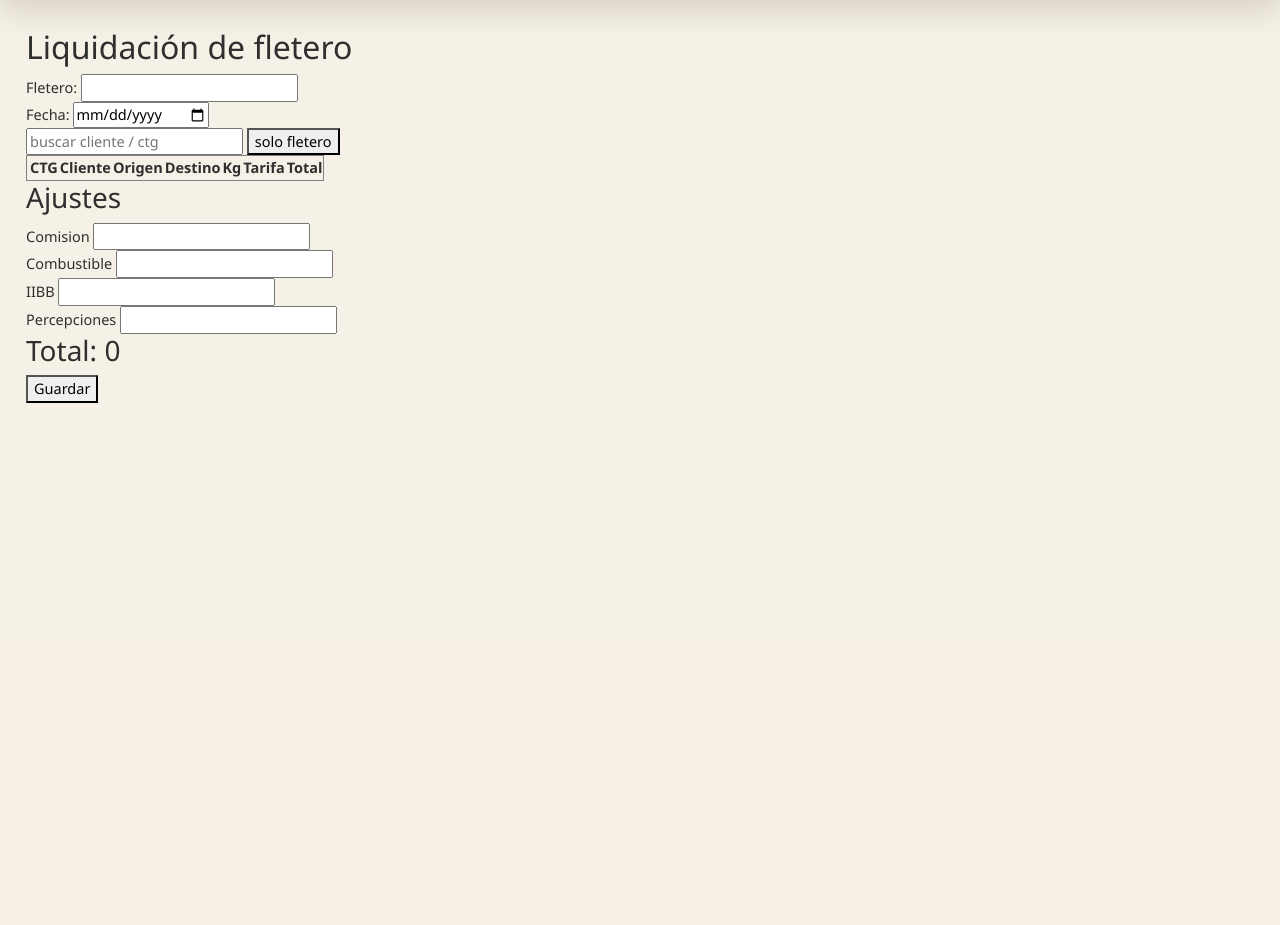
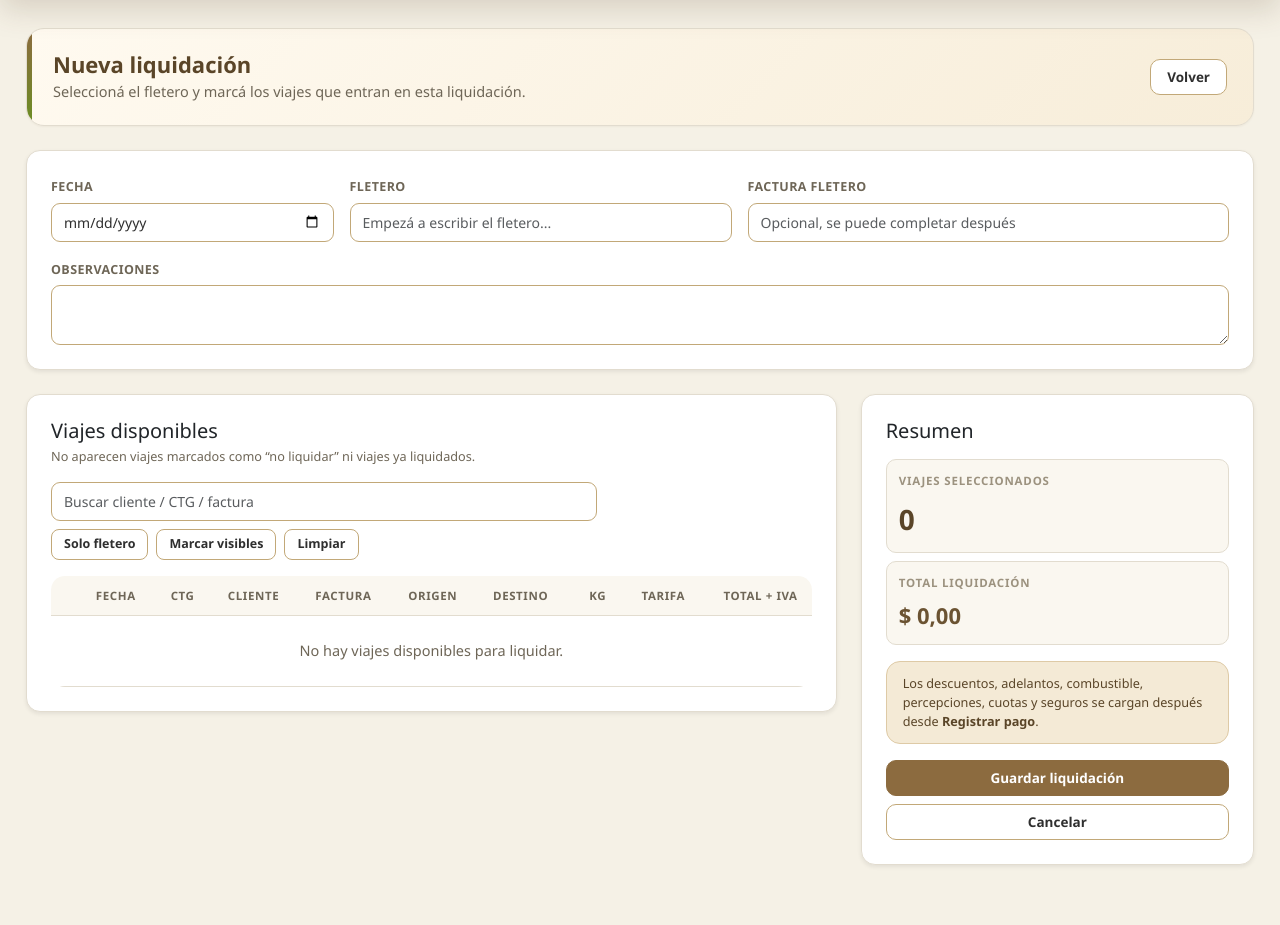
Before and after one commit to Fabiohernang/control-viajes-fusionado-ccc, a Flask app: page /liquidaciones/nueva in a window 1280 px wide. Shown: the part 179-1104 px from the top of the page. Before the commit the page ends 582 px from the top, so only its background shows below. Run offline with Flask 3, Linux system fonts and the light colour scheme; the visitor is signed in with stand-in values (Sample User, id 1); lists and menus that the app fills with data are empty; some libraries are stand-ins or nearby versions.

Commit message:
Polish liquidacion form and remove adjustments

```diff
--- a/templates/liquidacion_form.html
+++ b/templates/liquidacion_form.html
@@ -1,70 +1,151 @@
 {% extends "base.html" %}
-{% block title %}Nueva liquidación{% endblock %}
+{% block title %}{% if liquidacion %}Editar liquidación{% else %}Nueva liquidación{% endif %}{% endblock %}
 
 {% block content %}
-<h2>Liquidación de fletero</h2>
+{% set seleccionados = liquidacion.items|map(attribute='viaje_id')|list if liquidacion else [] %}
 
-<form method="post">
+<div class="hero-panel mb-4">
+  <div class="d-flex flex-wrap justify-content-between align-items-center gap-3 w-100">
+    <div>
+      <h1 class="page-title mb-1">{% if liquidacion %}Editar liquidación{% else %}Nueva liquidación{% endif %}</h1>
+      <div class="text-secondary">Seleccioná el fletero y marcá los viajes que entran en esta liquidación.</div>
+    </div>
+    <a href="{{ url_for('liquidaciones.liquidaciones') }}" class="btn btn-outline-secondary">Volver</a>
+  </div>
+</div>
 
-Fletero: <input name="fletero" id="fletero"><br>
-Fecha: <input type="date" name="fecha"><br>
+<form method="post" class="row g-4" id="liqForm">
+  <div class="col-12">
+    <div class="card app-card shadow-sm">
+      <div class="card-body p-4">
+        <div class="row g-3 align-items-end">
+          <div class="col-md-3">
+            <label class="form-label">Fecha</label>
+            <input class="form-control" type="date" name="fecha" value="{{ liquidacion.fecha.strftime('%Y-%m-%d') if liquidacion else '' }}" required>
+          </div>
+          <div class="col-md-4">
+            <label class="form-label">Fletero</label>
+            <input class="form-control" name="fletero" id="fletero" list="fleteros_list" value="{{ liquidacion.fletero if liquidacion else '' }}" required placeholder="Empezá a escribir el fletero...">
+            <datalist id="fleteros_list">
+              {% for f in fleteros %}<option value="{{ f }}">{% endfor %}
+            </datalist>
+          </div>
+          <div class="col-md-5">
+            <label class="form-label">Factura fletero</label>
+            <input class="form-control" name="factura_fletero" value="{{ liquidacion.factura_fletero if liquidacion else '' }}" placeholder="Opcional, se puede completar después">
+          </div>
+          <div class="col-12">
+            <label class="form-label">Observaciones</label>
+            <textarea class="form-control" name="observaciones" rows="2">{{ liquidacion.observaciones if liquidacion else '' }}</textarea>
+          </div>
+        </div>
+      </div>
+    </div>
+  </div>
 
-<input id="buscar" placeholder="buscar cliente / ctg">
-<button type="button" onclick="filtrarFletero()">solo fletero</button>
+  <div class="col-lg-8">
+    <div class="card app-card shadow-sm">
+      <div class="card-body p-4">
+        <div class="d-flex flex-wrap justify-content-between align-items-end gap-3 mb-3">
+          <div>
+            <h2 class="h5 mb-1">Viajes disponibles</h2>
+            <div class="text-secondary small">No aparecen viajes marcados como “no liquidar” ni viajes ya liquidados.</div>
+          </div>
+          <div class="d-flex gap-2 flex-wrap">
+            <input id="buscar" class="form-control form-control-sm" style="min-width:230px" placeholder="Buscar cliente / CTG / factura">
+            <button type="button" class="btn btn-sm btn-outline-secondary" id="btnFiltrarFletero">Solo fletero</button>
+            <button type="button" class="btn btn-sm btn-outline-secondary" id="btnMarcarVisibles">Marcar visibles</button>
+            <button type="button" class="btn btn-sm btn-outline-secondary" id="btnLimpiar">Limpiar</button>
+          </div>
+        </div>
 
-<table border="1">
+        <div class="table-responsive">
+          <table class="table table-hover align-middle mb-0 admin-table">
+            <thead>
               <tr>
-<th></th><th>CTG</th><th>Cliente</th><th>Origen</th><th>Destino</th><th>Kg</th><th>Tarifa</th><th>Total</th>
+                <th></th>
+                <th>Fecha</th>
+                <th>CTG</th>
+                <th>Cliente</th>
+                <th>Factura</th>
+                <th>Origen</th>
+                <th>Destino</th>
+                <th class="text-end">Kg</th>
+                <th class="text-end">Tarifa</th>
+                <th class="text-end">Total + IVA</th>
               </tr>
+            </thead>
+            <tbody>
               {% for v in viajes %}
-<tr class="fila" data-fletero="{{v.fletero}}" data-texto="{{v.cliente}} {{v.ctg}}">
-<td><input type="checkbox" name="viaje_ids" value="{{v.id}}" data-importe="{{v.importe_con_iva}}"></td>
-<td>{{v.ctg}}</td>
-<td>{{v.cliente}}</td>
-<td>{{v.origen}}</td>
-<td>{{v.destino}}</td>
-<td>{{v.kg}}</td>
-<td>{{v.tarifa}}</td>
-<td>{{v.importe_con_iva}}</td>
+              <tr class="fila-viaje" data-fletero="{{ v.fletero|lower }}" data-texto="{{ (v.cliente ~ ' ' ~ (v.ctg or '') ~ ' ' ~ (v.factura or '') ~ ' ' ~ (v.origen or '') ~ ' ' ~ (v.destino or ''))|lower }}">
+                <td><input class="form-check-input viaje-check" type="checkbox" name="viaje_ids" value="{{ v.id }}" data-importe="{{ v.importe_con_iva }}" {% if v.id in seleccionados %}checked{% endif %}></td>
+                <td>{{ v.fecha.strftime('%d/%m/%Y') }}</td>
+                <td>{{ v.ctg or '-' }}</td>
+                <td><strong>{{ v.cliente }}</strong></td>
+                <td>{{ v.factura or '-' }}</td>
+                <td>{{ v.origen or '-' }}</td>
+                <td>{{ v.destino or '-' }}</td>
+                <td class="text-end">{{ v.kg }}</td>
+                <td class="text-end">{{ v.tarifa|ars }}</td>
+                <td class="text-end amount-cell amount-strong">{{ v.importe_con_iva|ars }}</td>
               </tr>
+              {% else %}
+              <tr><td colspan="10" class="text-center text-secondary py-4">No hay viajes disponibles para liquidar.</td></tr>
               {% endfor %}
+            </tbody>
           </table>
+        </div>
+      </div>
+    </div>
+  </div>
 
-<h3>Ajustes</h3>
-Comision <input id="comision" name="comision_manual"><br>
-Combustible <input name="combustible"><br>
-IIBB <input name="retencion_iibb"><br>
-Percepciones <input name="percepciones_comision"><br>
-
-<h3>Total: <span id="total">0</span></h3>
-
-<button>Guardar</button>
+  <div class="col-lg-4">
+    <div class="card app-card shadow-sm sticky-top" style="top:1rem;">
+      <div class="card-body p-4">
+        <h2 class="h5 mb-3">Resumen</h2>
+        <div class="metric-block mb-2">
+          <div class="kpi-label">Viajes seleccionados</div>
+          <div class="kpi-value" id="cant">0</div>
+        </div>
+        <div class="metric-block mb-3">
+          <div class="kpi-label">Total liquidación</div>
+          <div class="kpi-money" id="total">$ 0,00</div>
+        </div>
+        <div class="alert alert-info small">Los descuentos, adelantos, combustible, percepciones, cuotas y seguros se cargan después desde <b>Registrar pago</b>.</div>
+        <button class="btn btn-primary w-100 mb-2" type="submit">Guardar liquidación</button>
+        <a class="btn btn-outline-secondary w-100" href="{{ url_for('liquidaciones.liquidaciones') }}">Cancelar</a>
+      </div>
+    </div>
+  </div>
 </form>
 
 <script>
-let filas = document.querySelectorAll('.fila');
-let buscar = document.getElementById('buscar');
-
-buscar.oninput = ()=>{
- let val = buscar.value.toLowerCase();
- filas.forEach(f=>{
-  f.style.display = f.dataset.texto.toLowerCase().includes(val)?'':'none';
+const fletero = document.getElementById('fletero');
+const buscar = document.getElementById('buscar');
+const filas = document.querySelectorAll('.fila-viaje');
+const checks = document.querySelectorAll('.viaje-check');
+function ars(v){return new Intl.NumberFormat('es-AR',{style:'currency',currency:'ARS'}).format(v||0)}
+function visible(row){return row.style.display !== 'none'}
+function filtrar(soloFletero=false){
+  const q=(buscar.value||'').toLowerCase().trim();
+  const f=(fletero.value||'').toLowerCase().trim();
+  filas.forEach(row=>{
+    const okTexto=!q || row.dataset.texto.includes(q);
+    const okFletero=!soloFletero || !f || row.dataset.fletero===f;
+    row.style.display=(okTexto && okFletero)?'':'none';
   });
 }
-
-function filtrarFletero(){
- let f = document.getElementById('fletero').value.toLowerCase();
- filas.forEach(row=>{
-  row.style.display = row.dataset.fletero.toLowerCase()==f?'':'none';
- });
+function recalcular(){
+  let total=0,cant=0;
+  checks.forEach(c=>{if(c.checked){total+=parseFloat(c.dataset.importe||0);cant++;}});
+  document.getElementById('cant').innerText=cant;
+  document.getElementById('total').innerText=ars(total);
 }
-
-let checks = document.querySelectorAll('input[type=checkbox]');
-checks.forEach(c=>c.onchange = ()=>{
- let t=0;
- checks.forEach(x=>{ if(x.checked) t+=parseFloat(x.dataset.importe||0); });
- document.getElementById('total').innerText=t;
-});
+buscar.addEventListener('input',()=>filtrar(false));
+document.getElementById('btnFiltrarFletero').addEventListener('click',()=>filtrar(true));
+document.getElementById('btnMarcarVisibles').addEventListener('click',()=>{filas.forEach(r=>{if(visible(r))r.querySelector('.viaje-check').checked=true});recalcular();});
+document.getElementById('btnLimpiar').addEventListener('click',()=>{checks.forEach(c=>c.checked=false);recalcular();});
+checks.forEach(c=>c.addEventListener('change',recalcular));
+recalcular();
 </script>
-
 {% endblock %}
```
Lines whose indentation alone changed are shown as unchanged.
